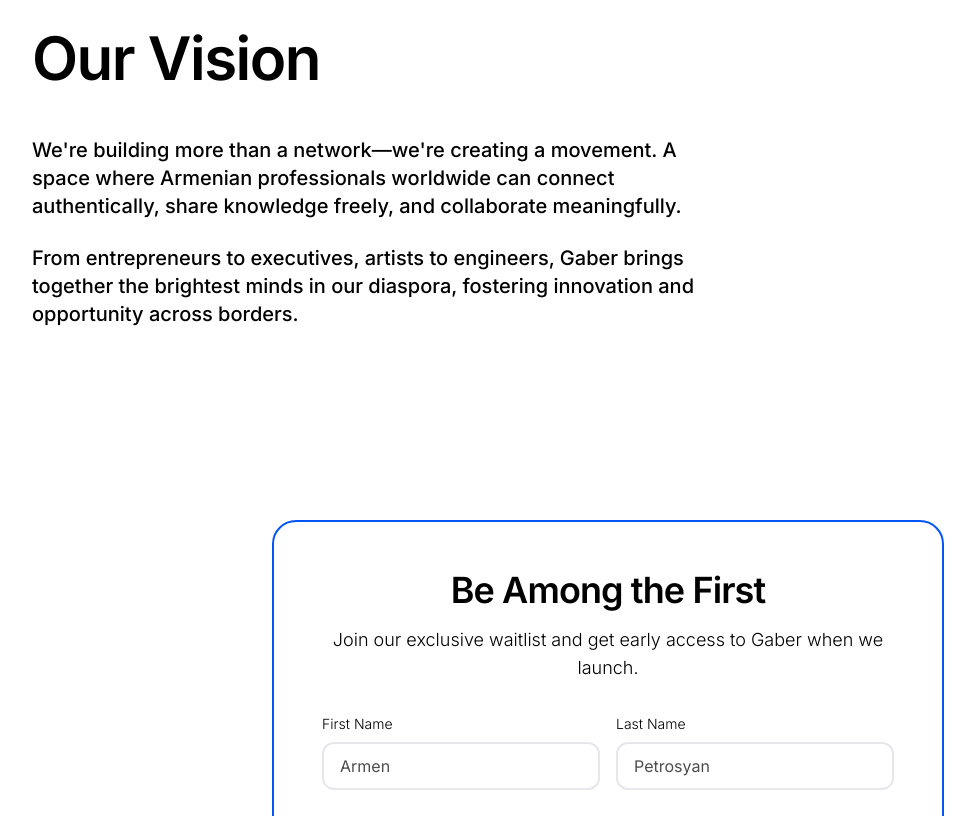
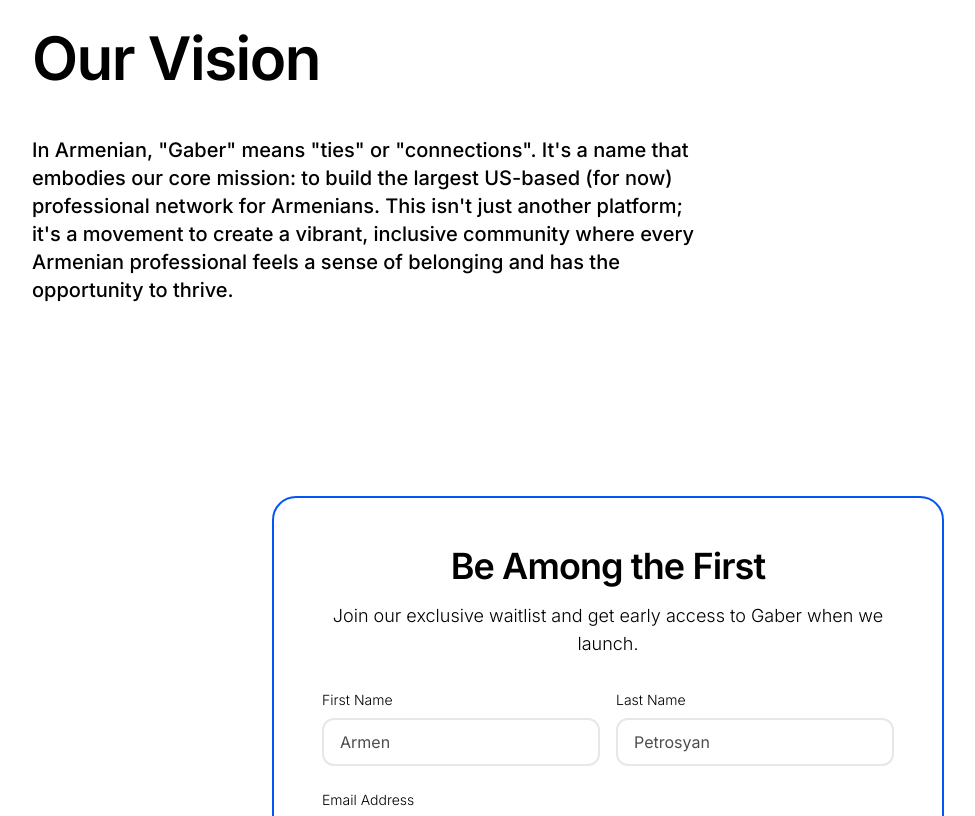
Before and after one commit to gaber-app/gaberapp, a React (Vite) app: page / in a window 1280 px wide. Shown: the part 900-1716 px from the top of the page, without its empty margins (32-1007 px from the left). Built offline with nearby package versions, Linux system fonts and the light colour scheme.

Commit message:
Update About section text

```diff
--- a/src/components/About.tsx
+++ b/src/components/About.tsx
@@ -58,14 +58,8 @@ export default function About() {
           ref={manifestoRef}
           className="max-w-2xl text-left"
         >
-          <p className="mb-6 text-lg font-medium leading-relaxed text-foreground sm:text-xl">
-            We're building more than a network—we're creating a movement. A space where Armenian
-            professionals worldwide can connect authentically, share knowledge freely, and collaborate
-            meaningfully.
-          </p>
           <p className="text-lg font-medium leading-relaxed text-foreground sm:text-xl">
-            From entrepreneurs to executives, artists to engineers, Gaber brings together the brightest
-            minds in our diaspora, fostering innovation and opportunity across borders.
+            In Armenian, "Gaber" means "ties" or "connections". It's a name that embodies our core mission: to build the largest US-based (for now) professional network for Armenians. This isn't just another platform; it's a movement to create a vibrant, inclusive community where every Armenian professional feels a sense of belonging and has the opportunity to thrive.
           </p>
         </div>
       </div>
```
